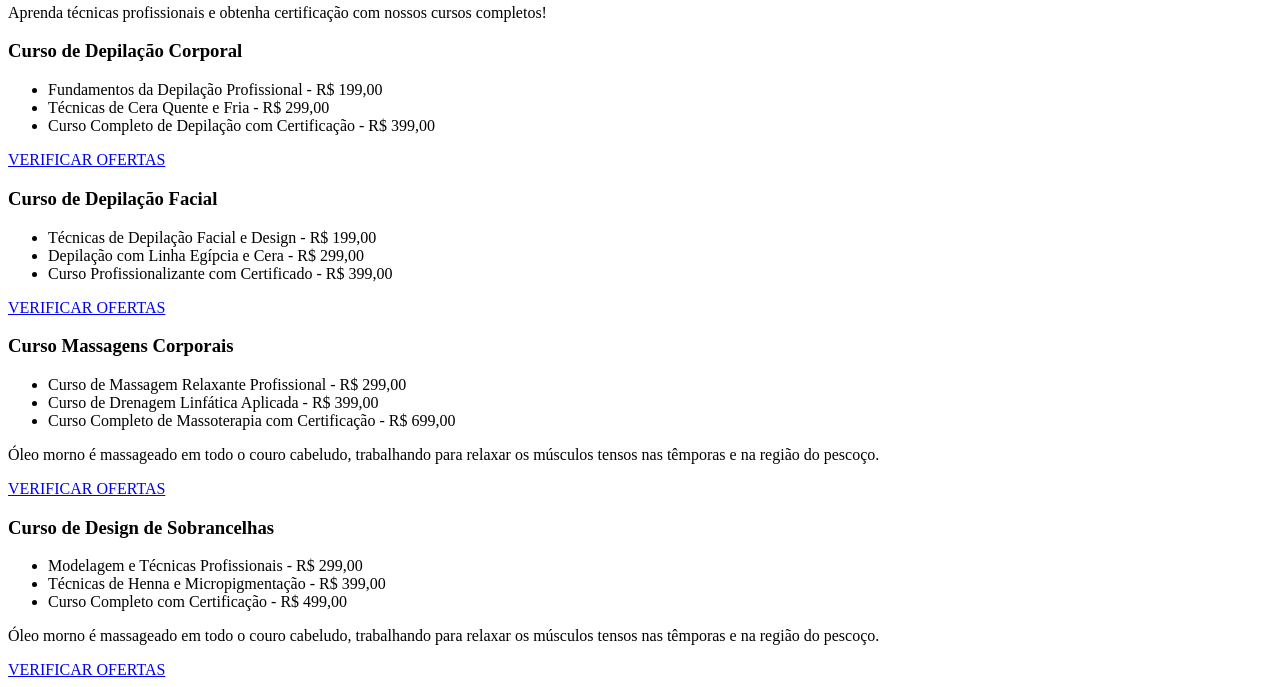
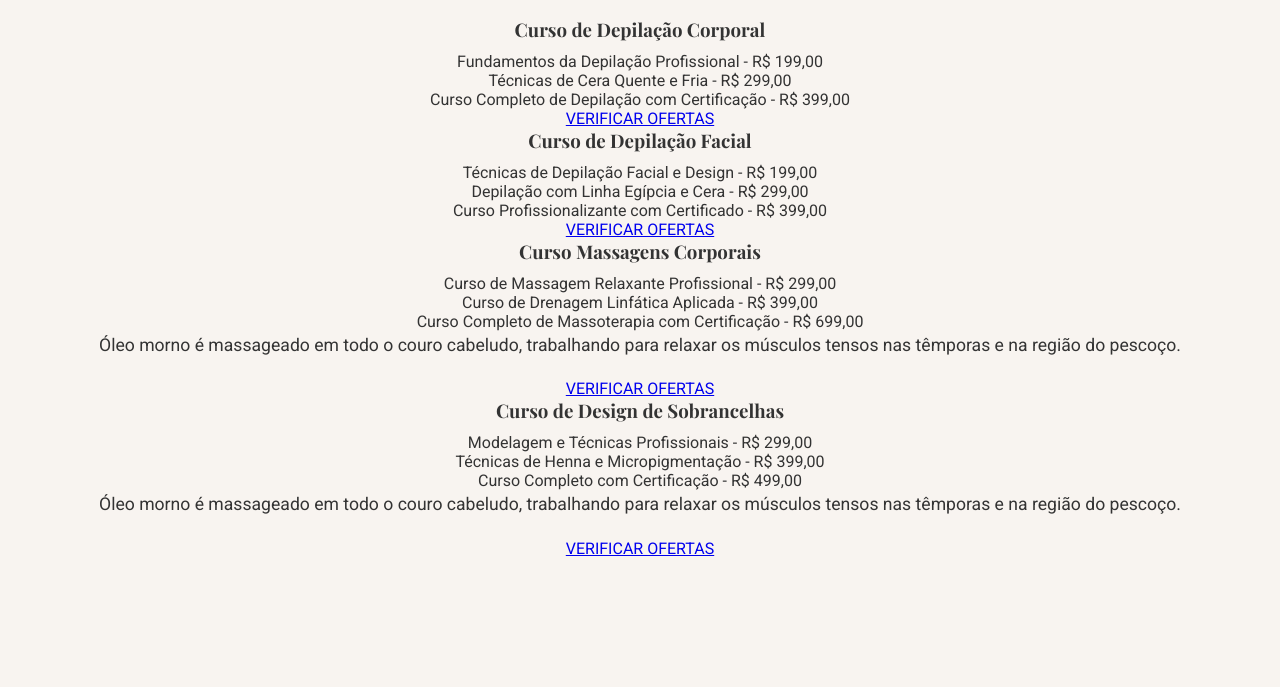
Before and after one commit to annyyprodutos/productanny, a plain HTML site: page index.html in a window 1280 px wide. Shown: the part 182-869 px from the top of the page. After the commit the page ends 800 px from the top, so only its background shows below. Drawn offline with nearby package versions, Linux system fonts and the light colour scheme.

Commit message:
Update index.html

```diff
--- a/index.html
+++ b/index.html
@@ -4,7 +4,7 @@
     <meta charset="UTF-8">
     <meta name="viewport" content="width=device-width, initial-scale=1.0">
     <title>Cursos e Valores</title>
-    <link rel="stylesheet" href="styles.css"> <!-- Adicione seu próprio CSS -->
+    <link rel="stylesheet" href="style.css"> <!-- Adicione seu próprio CSS -->
 </head>
 <body>
 
```
